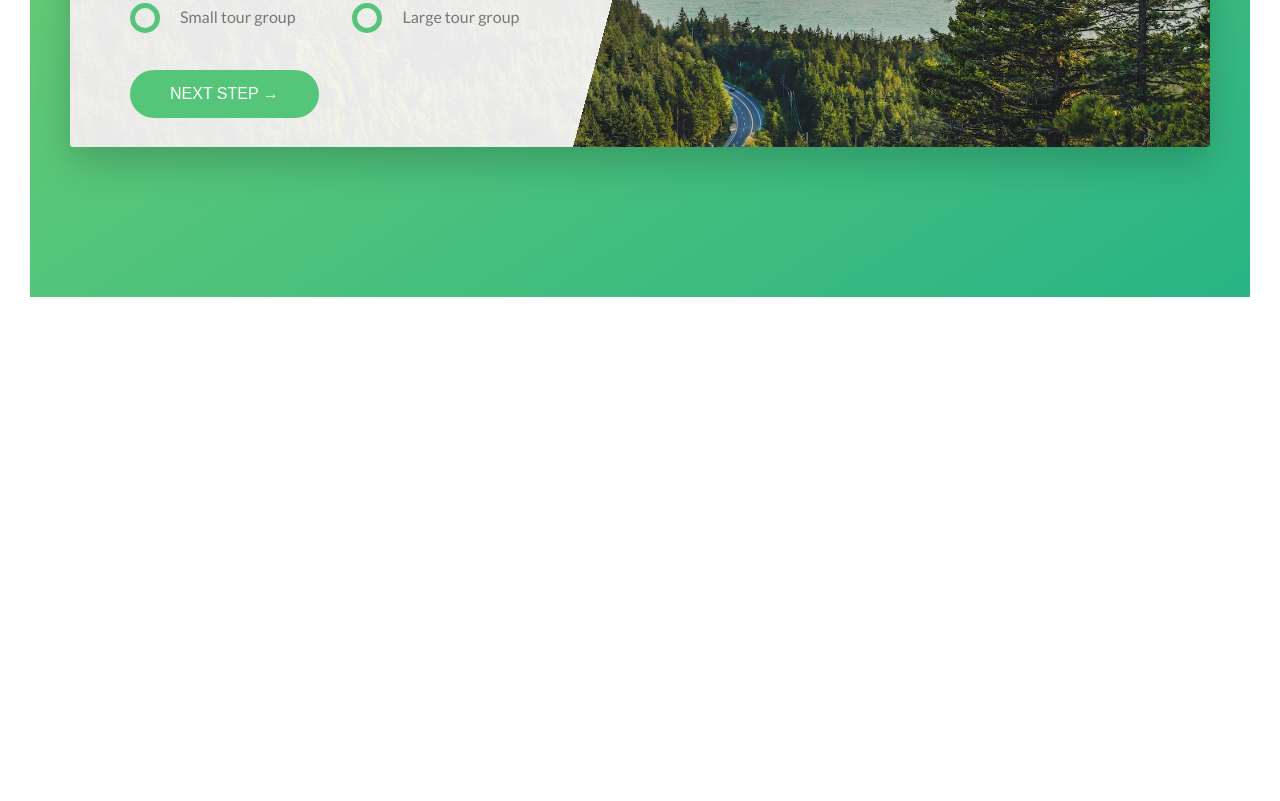
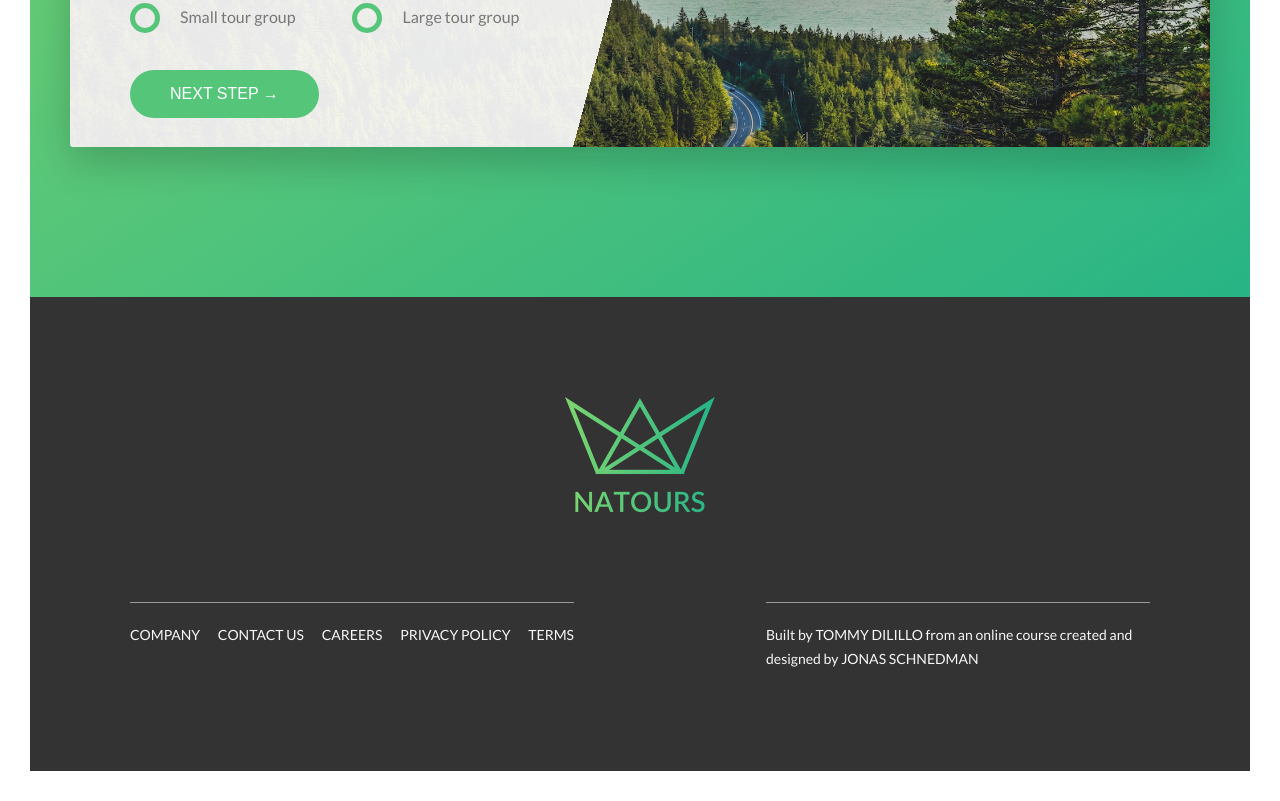
Before and after one commit to tommydilillo/Natours-Advanced-CSS, a website: page starter/index.html in a window 1280 px wide. Shown: the part 4946-5747 px from the top of the page. Before the commit the page ends 5273 px from the top, so only its background shows below. Drawn offline with Linux system fonts and the light colour scheme.

Commit message:
added footer

```diff
--- a/starter/index.html
+++ b/starter/index.html
@@ -315,6 +315,34 @@
 
     </main>
 
+    <footer class="footer">
+        <div class="footer__logo-box">
+            <img src="img/logo-green-2x.png" alt="Full logo" class="footer__logo">
+        </div>
+        <div class="row">
+            <div class="col-1-of-2">
+                <div class="footer__navigation">
+                    <ul class="footer__list">
+                        <li class="footer__item"><a href="#" class="footer__link">Company</a></li>
+                        <li class="footer__item"><a href="#" class="footer__link">Contact us</a></li>
+                        <li class="footer__item"><a href="#" class="footer__link">Careers</a></li>
+                        <li class="footer__item"><a href="#" class="footer__link">Privacy policy</a></li>
+                        <li class="footer__item"><a href="#" class="footer__link">Terms</a></li>
+
+                    </ul>
+                </div>
+            </div>
+            <div class="col-1-of-2">
+                <div class="footer__copyright">
+                    Built by <a href="#" class="footer__link">Tommy DiLillo</a> from an online course created and
+                    designed by
+                    <a href="#" class="footer__link"> Jonas Schnedman</a>
+
+                </div>
+            </div>
+        </div>
+    </footer>
+
     <!--
     <section class="grid-test">
         <div class="row">
--- a/starter/sass/abstract/_variables.scss
+++ b/starter/sass/abstract/_variables.scss
@@ -15,6 +15,7 @@ $color-gray-light-2: #eee;
 
 $color-grey-dark: #777;
 $color-grey-dark-2: #999;
+$color-grey-dark-3: #333;
 
 $color-white: #fff;
 $color-black: #000;
--- /dev/null
+++ b/starter/sass/layout/_footer.scss
@@ -0,0 +1,63 @@
+.footer {
+    background-color: $color-grey-dark-3;
+    padding: 10rem;
+    font-size: 1.4rem;
+    color: $color-gray-light-1;
+
+
+    &__logo-box {
+        text-align: center;
+        margin-bottom: 8rem;
+    }
+
+    &__logo {
+        width: 15rem;
+
+    }
+
+    &__navigation {
+        border-top: 1px solid $color-grey-dark-2;
+        padding-top: 2rem;
+        display: inline-block;
+    }
+
+    &__list {
+        list-style: none;
+    }
+
+    &__item {
+        display: inline-block;
+
+        &:not(:last-child) {
+            margin-right: 1.5rem;
+        }
+    }
+
+    &__link {
+        &:link,
+        &:visited {
+            color: $color-gray-light-1;
+            background-color: $color-grey-dark-3;
+            text-decoration: none;
+            text-transform: uppercase;
+            display: inline-block;
+            transition: all .2s;
+        }
+
+        &:hover,
+        &:active {
+            color: $color-primary;
+            box-shadow: 0 1rem 2rem rgba($color-black, .4);
+            transform: rotate(5deg) scale(1.3);
+
+        }
+
+    }
+
+    &__copyright {
+        border-top: 1px solid $color-grey-dark-2;
+        padding-top: 2rem;
+        width: 80%;
+        float: right;
+    }
+}
--- a/starter/sass/main.scss
+++ b/starter/sass/main.scss
@@ -17,5 +17,6 @@
 
 @import "layout/header";
 @import "layout/grid";
+@import "layout/footer";
 
 @import "pages/home";
```
Also changed, not shown: starter/css/style.css.
